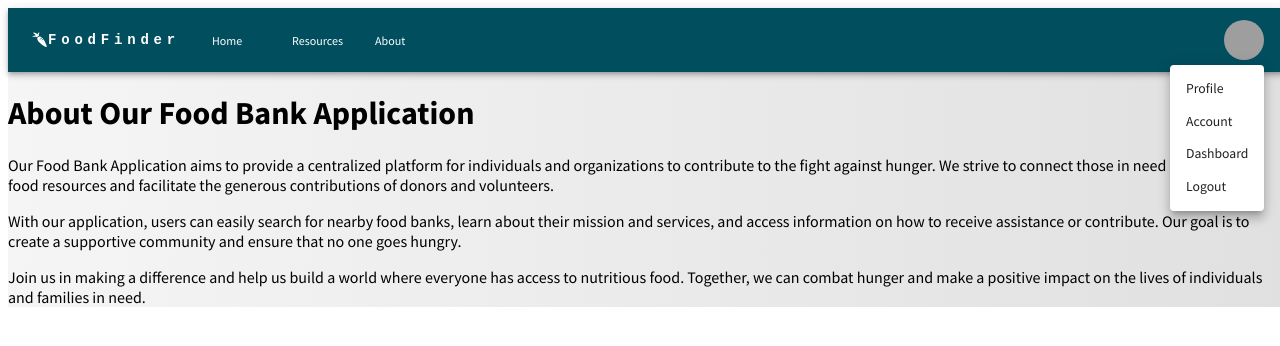
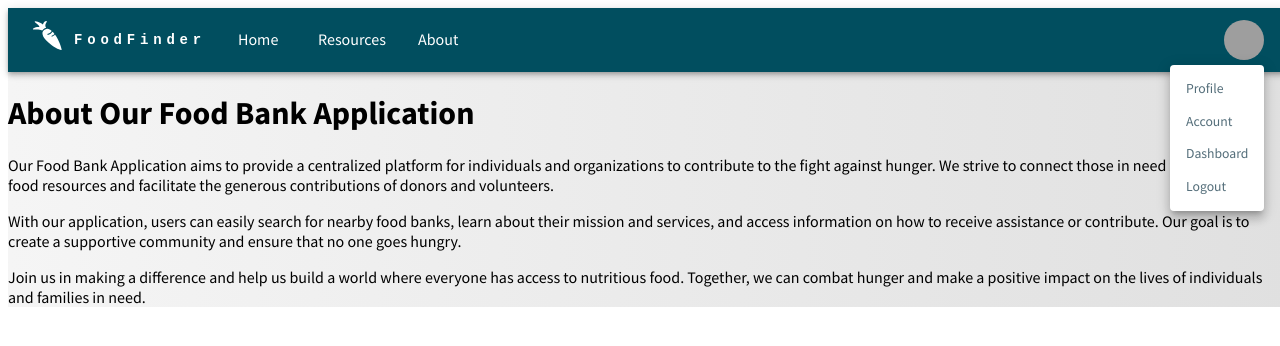
Before and after one commit to satiwari26/FoodFinder, a React (Create React App) app: page /about in a window 1280 px wide. Both pictures are taken after a click on the button "Open settings". Shown: the top 346 px of the page. Built offline with nearby package versions, Linux system fonts and the light colour scheme; grey boxes are pictures that could not be loaded; the HTML template or start-up script is replaced by a standard one.

Commit message:
landing page link added

```diff
--- a/src/App.js
+++ b/src/App.js
@@ -21,6 +21,7 @@ function App() {
             <Route path="/resources" element={<ResourcesPage />} />
             <Route path="/about" element={<AboutPage />} />
             <Route path="/create-post" element={<PostPage />} />
+            <Route path="/" element={<PostPage />} />
           </Routes>
         </Box>
       </BrowserRouter>
--- a/src/components/NavBar.jsx
+++ b/src/components/NavBar.jsx
@@ -17,6 +17,7 @@ import {GiCarrot} from 'react-icons/gi';
 import { styled, alpha } from '@mui/material/styles';
 import InputBase from '@mui/material/InputBase';
 import { Link } from 'react-router-dom';
+import { blueGrey } from '@mui/material/colors';
 
 // const pages = ['Home', 'Resources', 'AboutUs', 'Create New Post'];
 const pages = ['Home', 'Resources', 'About'];
@@ -85,12 +86,14 @@ function ResponsiveAppBar() {
     <AppBar position="static" sx = {{backgroundColor: '#014E5F'}}>
       <Container maxWidth="l">
         <Toolbar disableGutters>
+        <Typography variant='h2' marginRight='10px'>
         <GiCarrot/>
+        </Typography>
           <Typography
             variant="h6"
             noWrap
             component={Link}
-            to="/"
+            to={`/`}
             sx={{
               mr: 2,
               display: { xs: 'none', md: 'flex' },
@@ -146,7 +149,8 @@ function ResponsiveAppBar() {
             >
               {pages.map((page) => (
                 <MenuItem key={page} onClick={handleCloseNavMenu}>
-                  <Typography textAlign="center">{page}</Typography>
+                  <Typography textAlign="center" key={page} component={Link}   color={blueGrey[600]}
+                to={`/${page.toLowerCase()}`}>{page}</Typography>
                 </MenuItem>
               ))}
             </Menu>
@@ -173,8 +177,6 @@ function ResponsiveAppBar() {
             {pages.map((page) => (
               <Button
                 key={page}
-                // onClick={handleCloseNavMenu}
-                // sx={{ my: 2, color: 'white', display: 'block' }}
                 component={Link}
                 to={`/${page.toLowerCase()}`}
                 sx={{
@@ -184,7 +186,7 @@ function ResponsiveAppBar() {
                   textTransform: 'capitalize',
                 }}
               >
-                {page}
+                <Typography variant='h5'>{page}</Typography>
               </Button>
             ))}
           </Box>
@@ -212,7 +214,7 @@ function ResponsiveAppBar() {
             >
               {settings.map((setting) => (
                 <MenuItem key={setting} onClick={handleCloseUserMenu}>
-                  <Typography textAlign="center">{setting}</Typography>
+                  <Typography textAlign="center" color={blueGrey[600]}>{setting}</Typography>
                 </MenuItem>
               ))}
             </Menu>
```
